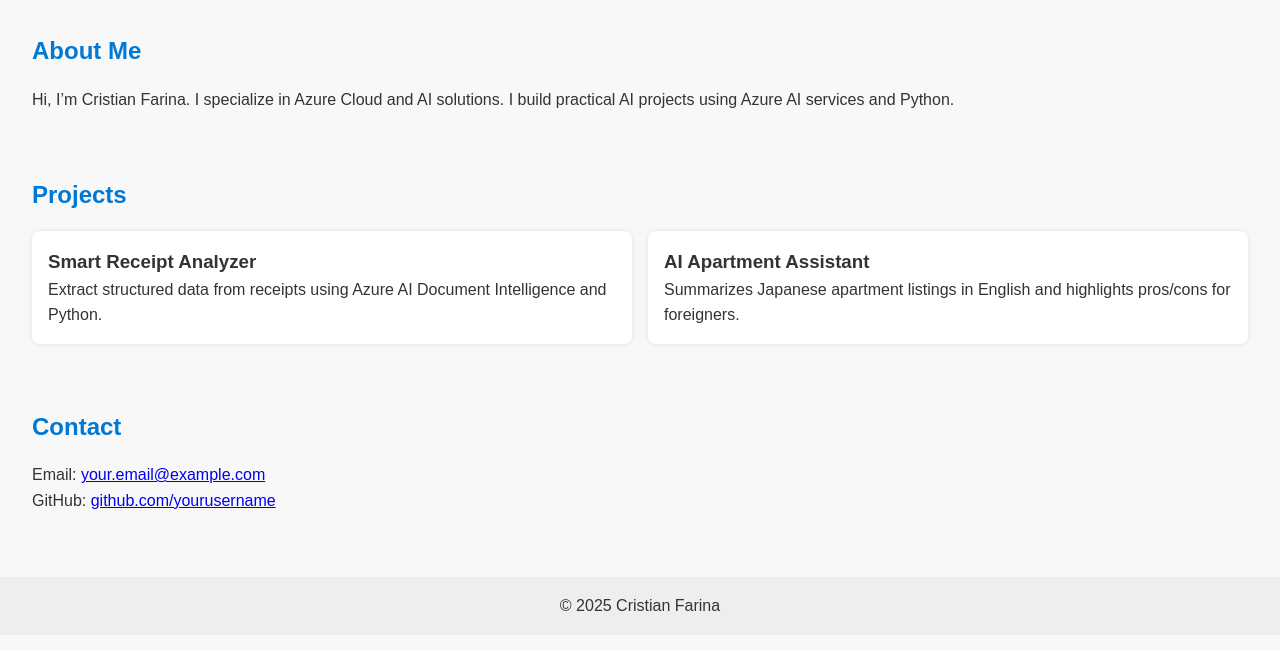
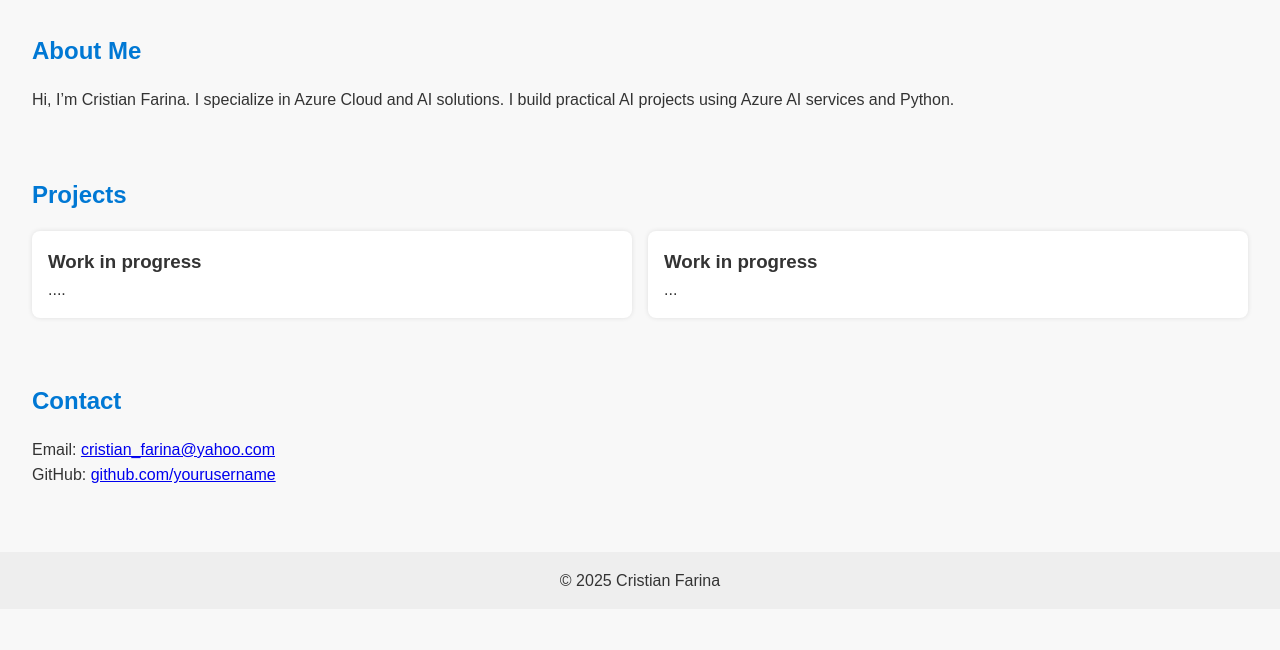
Before and after one commit to Cristian-Farina/cristianfarina.github.io, a plain HTML site: page index.html in a window 1280 px wide. Shown: the part 70-720 px from the top of the page. Drawn offline with Linux system fonts and the light colour scheme.

Commit message:
email update

```diff
--- a/index.html
+++ b/index.html
@@ -30,12 +30,12 @@
     <h2>Projects</h2>
     <div class="project-list">
       <div class="project-card">
-        <h3>Smart Receipt Analyzer</h3>
-        <p>Extract structured data from receipts using Azure AI Document Intelligence and Python.</p>
+        <h3>Work in progress</h3>
+        <p>....</p>
       </div>
       <div class="project-card">
-        <h3>AI Apartment Assistant</h3>
-        <p>Summarizes Japanese apartment listings in English and highlights pros/cons for foreigners.</p>
+        <h3>Work in progress</h3>
+        <p>...</p>
       </div>
     </div>
   </section>
@@ -43,7 +43,7 @@
   <!-- Contact Section -->
   <section id="contact">
     <h2>Contact</h2>
-    <p>Email: <a href="mailto:your.email@example.com">your.email@example.com</a></p>
+    <p>Email: <a href="mailto:your.email@example.com">cristian_farina@yahoo.com</a></p>
     <p>GitHub: <a href="https://github.com/yourusername">github.com/yourusername</a></p>
   </section>
 
```
